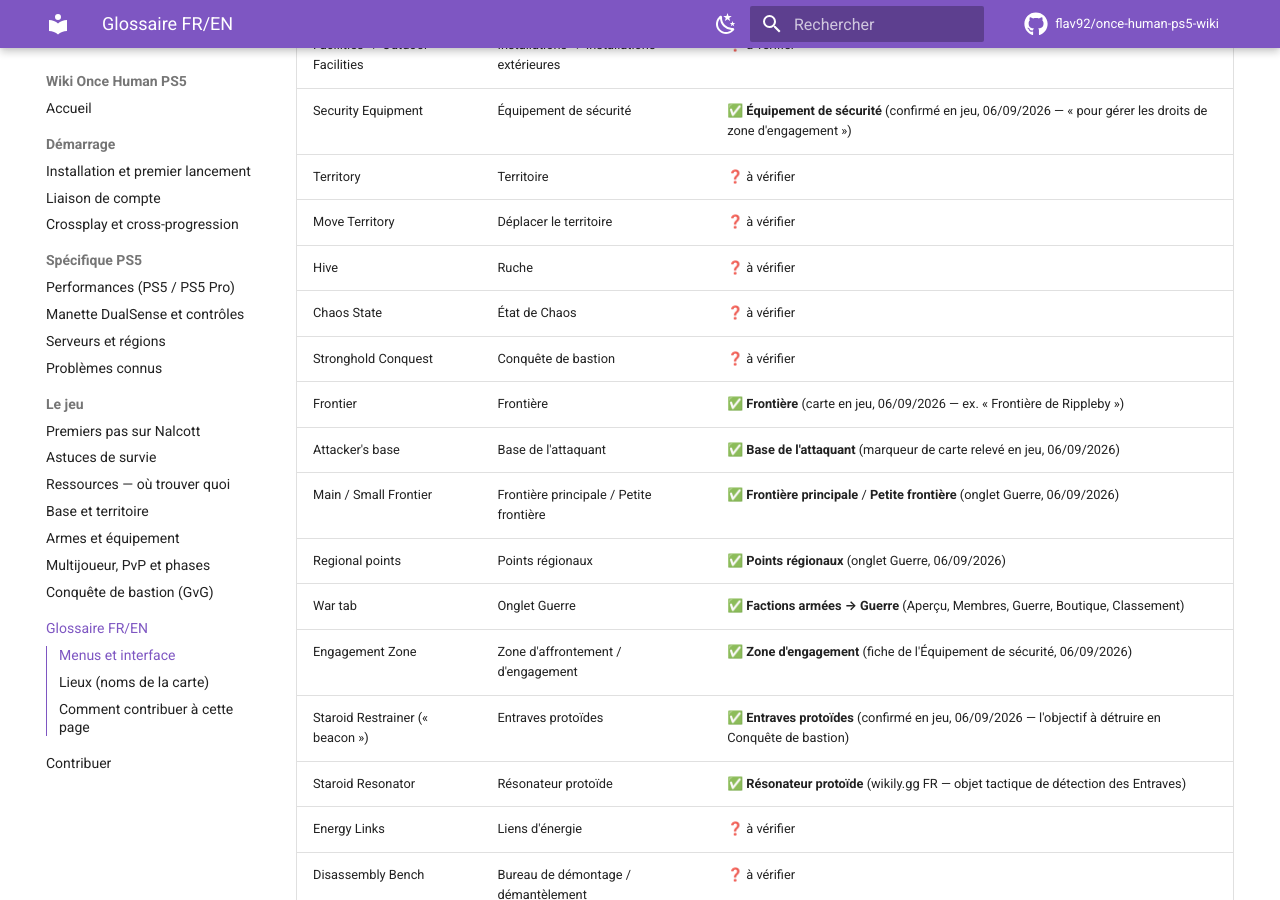
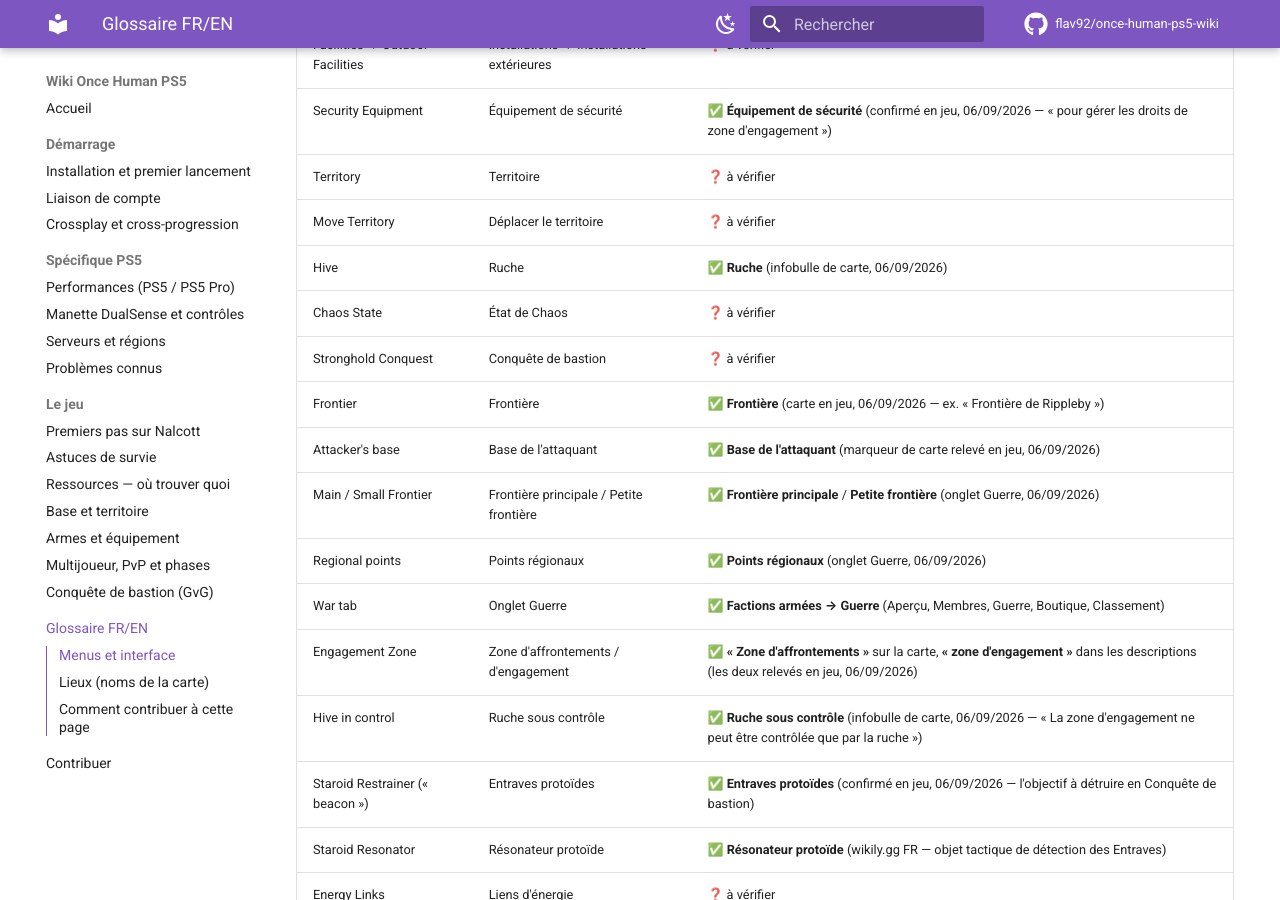
Before and after one commit to flav92/once-human-ps5-wiki, an MkDocs documentation site: the page built from docs/glossaire.md, in a window 1280 px wide and 900 px high, scrolled down 763 px. Built offline with MkDocs 1.6.1 and Material for MkDocs 9.7.7, drawn with Linux system fonts in a browser that asks for light colours; comment, search, counter and statistics services are not loaded.

Commit message:
Infobulle officielle de la Zone d'affrontements : contrôle par la Ruche confirmé, Ruche sous contrôle et ressources affichées
Co-Authored-By: Claude Fable 5 <noreply@anthropic.com>
Claude-Session: https://claude.ai/code/session_01TCxfqbazixhXZqmCd3gYVk

```diff
--- a/docs/glossaire.md
+++ b/docs/glossaire.md
@@ -20,7 +20,7 @@ Quand le nom exact PS5 est confirmé, les pages du wiki sont mises à jour pour
 | Security Equipment | Équipement de sécurité | ✅ **Équipement de sécurité** (confirmé en jeu, 06/09/2026 — « pour gérer les droits de zone d'engagement ») |
 | Territory | Territoire | ❓ à vérifier |
 | Move Territory | Déplacer le territoire | ❓ à vérifier |
-| Hive | Ruche | ❓ à vérifier |
+| Hive | Ruche | ✅ **Ruche** (infobulle de carte, 06/09/2026) |
 | Chaos State | État de Chaos | ❓ à vérifier |
 | Stronghold Conquest | Conquête de bastion | ❓ à vérifier |
 | Frontier | Frontière | ✅ **Frontière** (carte en jeu, 06/09/2026 — ex. « Frontière de Rippleby ») |
@@ -28,7 +28,8 @@ Quand le nom exact PS5 est confirmé, les pages du wiki sont mises à jour pour
 | Main / Small Frontier | Frontière principale / Petite frontière | ✅ **Frontière principale** / **Petite frontière** (onglet Guerre, 06/09/2026) |
 | Regional points | Points régionaux | ✅ **Points régionaux** (onglet Guerre, 06/09/2026) |
 | War tab | Onglet Guerre | ✅ **Factions armées → Guerre** (Aperçu, Membres, Guerre, Boutique, Classement) |
-| Engagement Zone | Zone d'affrontement / d'engagement | ✅ **Zone d'engagement** (fiche de l'Équipement de sécurité, 06/09/2026) |
+| Engagement Zone | Zone d'affrontements / d'engagement | ✅ **« Zone d'affrontements »** sur la carte, **« zone d'engagement »** dans les descriptions (les deux relevés en jeu, 06/09/2026) |
+| Hive in control | Ruche sous contrôle | ✅ **Ruche sous contrôle** (infobulle de carte, 06/09/2026 — « La zone d'engagement ne peut être contrôlée que par la ruche ») |
 | Staroid Restrainer (« beacon ») | Entraves protoïdes | ✅ **Entraves protoïdes** (confirmé en jeu, 06/09/2026 — l'objectif à détruire en Conquête de bastion) |
 | Staroid Resonator | Résonateur protoïde | ✅ **Résonateur protoïde** (wikily.gg FR — objet tactique de détection des Entraves) |
 | Energy Links | Liens d'énergie | ❓ à vérifier |
```
Also changed, not shown: docs/jeu/conquete-bastion.md (+2 -0 lines).
